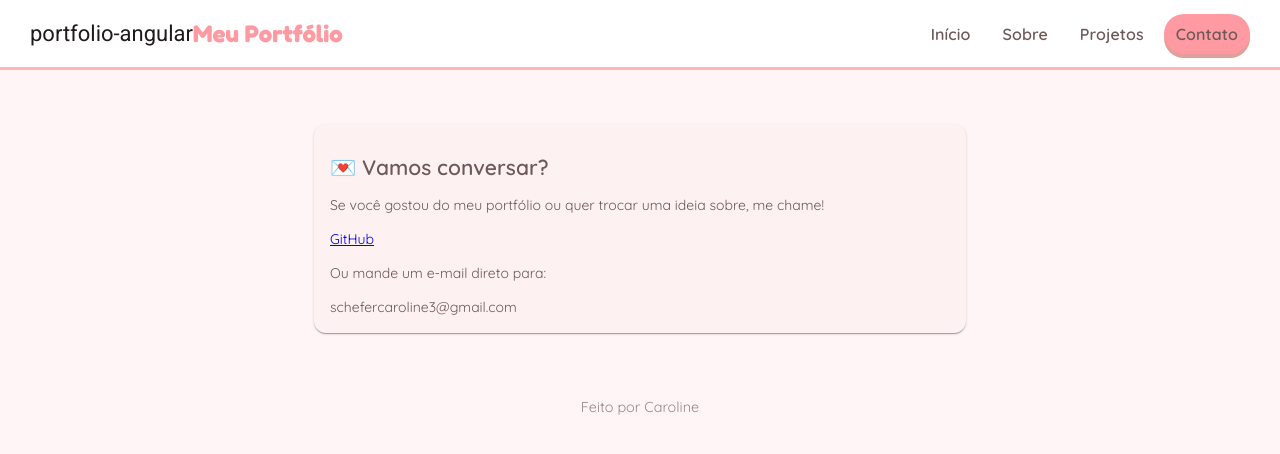
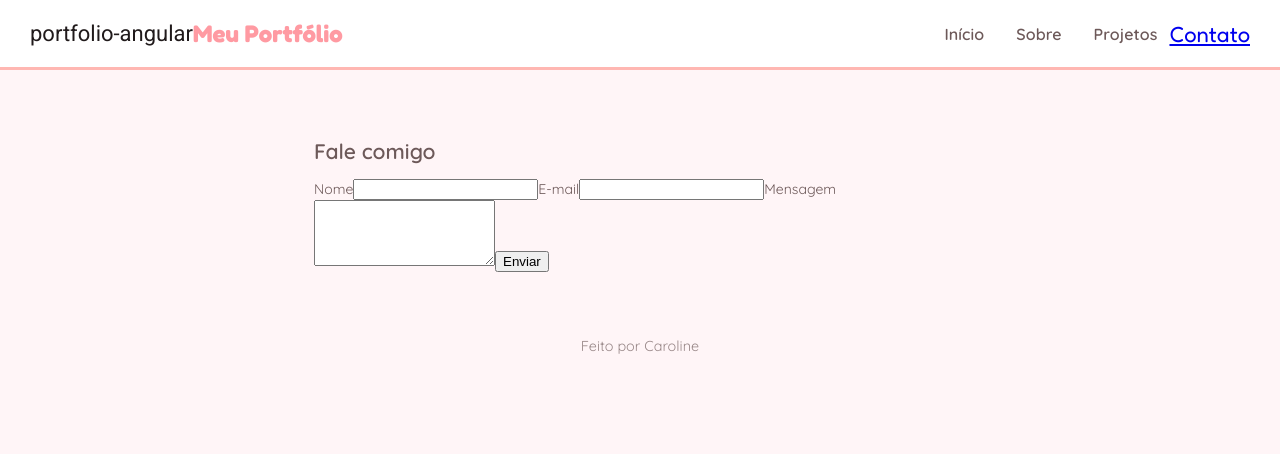
Before and after one commit to Schefercaroline19/Projeto_Angular, an Angular app in the folder portfolio-angular/: page /contato in a window 1280 px wide. Shown: the top 454 px of the page. Built offline with nearby package versions, Linux system fonts and the light colour scheme.

Commit message:
Aula18: formulario de Contato com POST a API (Reactive Forms + validacao)

```diff
--- a/portfolio-angular/src/app/app.html
+++ b/portfolio-angular/src/app/app.html
@@ -6,7 +6,7 @@
   <a mat-button routerLink="/" routerLinkActive="link-ativo" [routerLinkActiveOptions]="{exact: true}">Início</a>
   <a mat-button routerLink="/sobre" routerLinkActive="link-ativo">Sobre</a>
   <a mat-button routerLink="/projetos" routerLinkActive="link-ativo">Projetos</a>
-  <a mat-button routerLink="/contato" routerLinkActive="link-ativo">Contato</a>
+  <a routerLink="/contato">Contato</a>
 </mat-toolbar>
 
 <main style="padding: 24px;">
--- /dev/null
+++ b/portfolio-angular/src/app/contato.service.ts
@@ -0,0 +1,23 @@
+// src/app/contato.service.ts
+import { Injectable, inject } from '@angular/core';
+import { HttpClient } from '@angular/common/http';
+import { Observable } from 'rxjs';
+
+export interface NovoContato {      // o que ENVIAMOS no POST
+  nome: string; email: string; mensagem: string;
+}
+
+export interface RespostaContato { // o que a API DEVOLVE no 201
+  sucesso: boolean; id: number; mensagem: string;
+}
+
+@Injectable({ providedIn: 'root' })
+export class ContatoService {
+  private http = inject(HttpClient);
+  // Troque pela SUA URL publica do Codespace (porta 8000), igual na Aula 17.
+  private url = 'http://localhost:8000/api/contato.php';
+
+  enviar(dados: NovoContato): Observable<RespostaContato> {
+    return this.http.post<RespostaContato>(this.url, dados); // 2o arg = corpo
+  }
+}
--- a/portfolio-angular/src/app/contato/contato.html
+++ b/portfolio-angular/src/app/contato/contato.html
@@ -1,17 +1,17 @@
-<div class="portfolio-container">
-  <mat-card class="secao-fofa">
-    <mat-card-content class="contato-content">
-      <h2><span class="icon">💌</span> Vamos conversar?</h2>
-      <p>Se você gostou do meu portfólio ou quer trocar uma ideia sobre, me chame!</p>
-
-      <div class="social-links">
-        <a href="https://github.com/Schefercaroline19" target="_blank" class="botao-social">GitHub</a>
-      </div>
-
-      <div class="email-box">
-        <p>Ou mande um e-mail direto para:</p>
-        <span class="email-tag">schefercaroline3@gmail.com</span>
-      </div>
-    </mat-card-content>
-  </mat-card>
-</div>
+<!-- src/app/contato/contato.html -->
+<h2>Fale comigo</h2>
+<form [formGroup]="form" (ngSubmit)="onSubmit()">
+  <label for="nome">Nome</label>
+  <input id="nome" type="text" formControlName="nome">
+  <label for="email">E-mail</label>
+  <input id="email" type="email" formControlName="email">
+  <label for="mensagem">Mensagem</label>
+  <textarea id="mensagem" formControlName="mensagem" rows="4"></textarea>
+  <!-- botao desabilita enquanto envia; troca o texto -->
+  <button type="submit" [disabled]="enviando">
+    {{ enviando ? 'Enviando...' : 'Enviar' }}
+  </button>
+</form>
+<!-- estados de retorno -->
+@if (sucesso) { <p class="ok">{{ sucesso }}</p> }
+@if (erro)    { <p class="erro">{{ erro }}</p> }
--- a/portfolio-angular/src/app/contato/contato.ts
+++ b/portfolio-angular/src/app/contato/contato.ts
@@ -1,10 +1,42 @@
-import { Component } from '@angular/core';
-import { MatCardModule} from '@angular/material/card';
+// src/app/contato/contato.ts
+import { Component, inject } from '@angular/core';
+import { ReactiveFormsModule, FormBuilder, Validators } from '@angular/forms';
+import { ContatoService } from '../contato.service';
 
 @Component({
   selector: 'app-contato',
-  imports: [MatCardModule],
+  standalone: true,
+  imports: [ReactiveFormsModule],   // libera formGroup/formControlName no HTML
   templateUrl: './contato.html',
-  styleUrl: './contato.css',
 })
-export class Contato {}
+export class Contato {
+  private fb = inject(FormBuilder);
+  private service = inject(ContatoService);
+  enviando = false; sucesso = ''; erro = ''; // estados de tela
+
+  form = this.fb.group({
+    nome: ['', [Validators.required, Validators.minLength(3)]],
+    email: ['', [Validators.required, Validators.email]],
+    mensagem: ['', [Validators.required, Validators.minLength(10)]],
+  });
+
+  onSubmit() {
+    this.sucesso = ''; this.erro = '';
+    if (this.form.invalid) {         // trava: nem chama a API se invalido
+      this.form.markAllAsTouched(); // forca exibir os erros de campo
+      return;
+    }
+    this.enviando = true; // desabilita o botao enquanto envia
+    this.service.enviar(this.form.getRawValue()).subscribe({
+      next: (resp) => {
+        this.sucesso = resp.mensagem;
+        this.form.reset(); // limpa o formulario
+        this.enviando = false;
+      },
+      error: () => {
+        this.erro = 'Nao foi possivel enviar. Tente novamente.';
+        this.enviando = false; // reabilita o botao no erro
+      },
+    });
+  }
+}
--- a/portfolio-angular/src/app/projeto.service.ts
+++ b/portfolio-angular/src/app/projeto.service.ts
@@ -14,7 +14,7 @@ export interface Projeto {
 @Injectable({ providedIn: 'root' })
 export class ProjetoService {
   private http = inject(HttpClient);
-  private url = 'https://bookish-parakeet-7vqpxvp6p9hpw6q-45797.app.github.dev/api/projetos.php';
+  private url = 'https://bookish-parakeet-7vqxpxxvp6p9hpw6q-8000.app.github.dev/api/projetos.php';
 
   listar(): Observable<Projeto[]> {
     return this.http.get<Projeto[]>(this.url);
```
Also changed, not shown: portfolio-angular/src/app/app.routes.ts (line endings or trailing spaces).
